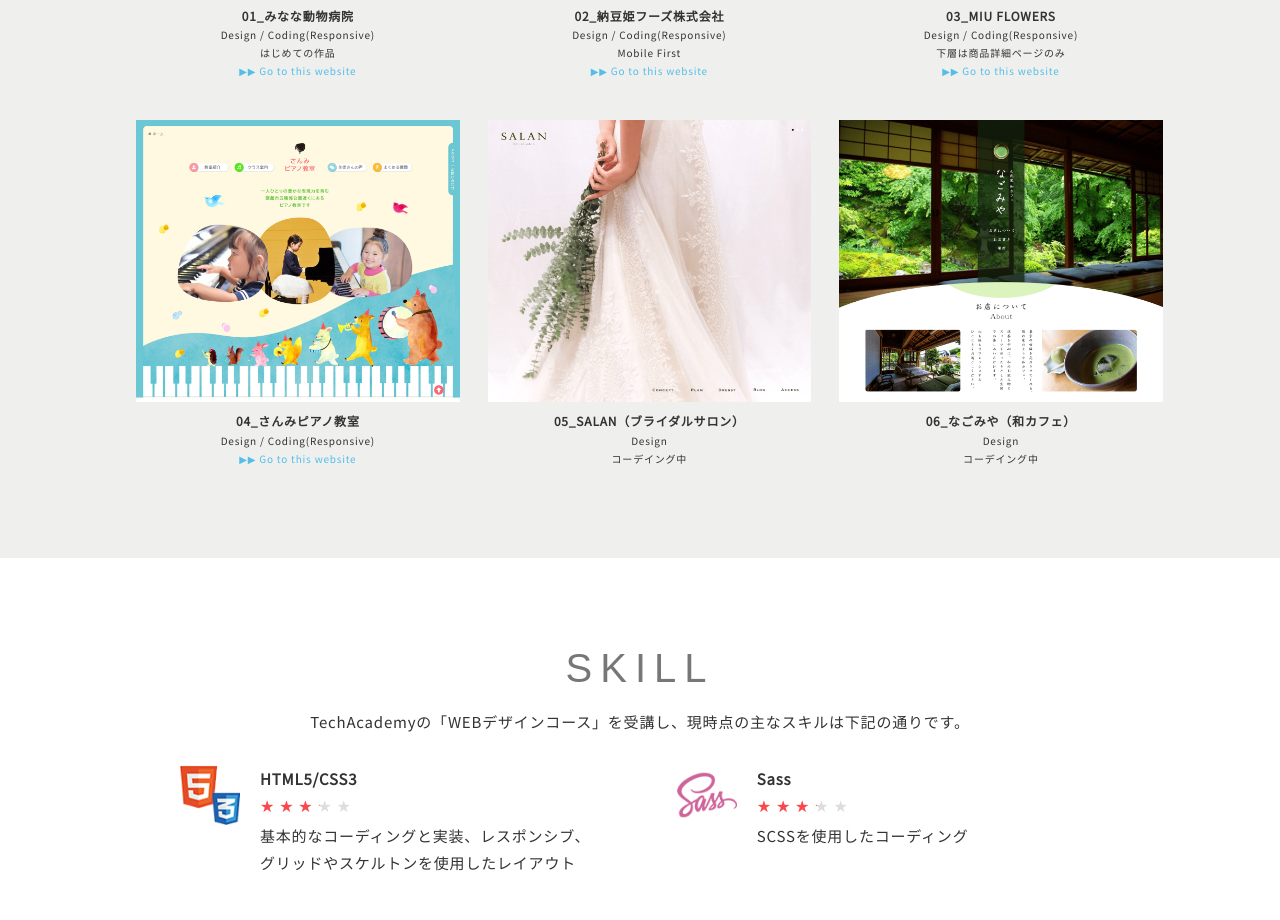
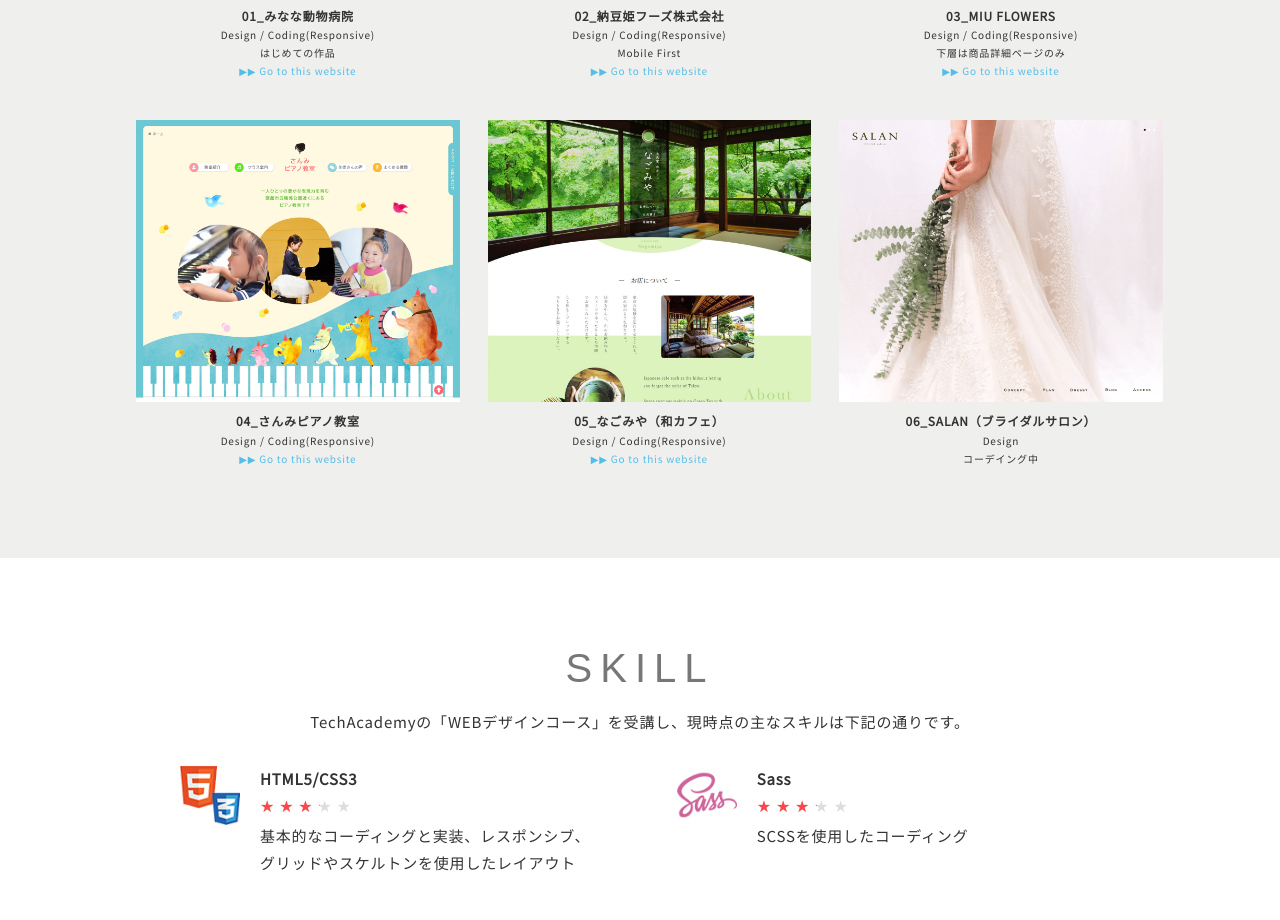
Before and after one commit to Violet773/Violet773.github.io, a plain HTML site: page index.html in a window 1280 px wide. Shown: the part 1870-2790 px from the top of the page. Drawn offline with nearby package versions, Linux system fonts and the light colour scheme; a web font is replaced by a local one.

Commit message:
add image

```diff
--- a/index.html
+++ b/index.html
@@ -140,21 +140,21 @@
                 </figcaption>
               </figure>
               <figure class="works-item">
+                <a href="img/works/wa2.jpg" data-size="1240x1080" class="works-image-wrapper works-link hover-action">
+                  <img class="works-image lazyload fadein" src="img/placeholder1.15x1.png" data-src="img/works/wa2.jpg" alt="" />
+                </a>
+                <figcaption class="works-body">
+                  <div class="works-title">05_なごみや（和カフェ）</div>
+                  <div class="works-text">Design / Coding(Responsive)<br></div>
+                  <div class="works-url"><a class="works-url-link" href="https://Violet773.github.io/cafe-site" target="_blank">▶▶ Go to this website</a>
+                </figcaption>
+              </figure>
+              <figure class="works-item">
                 <a href="img/works/bridal.png" data-size="1240x1080" class="works-image-wrapper works-link hover-action">
                   <img class="works-image lazyload fadein" src="img/placeholder1.15x1.png" data-src="img/works/bridal.png" alt="" />
                 </a>
                 <figcaption class="works-body">
-                  <div class="works-title">05_SALAN（ブライダルサロン）</div>
-                  <div class="works-text">Design<br>コーデイング中</div>
-                  <!--<div class="works-url">coding now</div>-->
-                </figcaption>
-              </figure>
-              <figure class="works-item">
-                <a href="img/works/wa.png" data-size="1240x1080" class="works-image-wrapper works-link hover-action">
-                  <img class="works-image lazyload fadein" src="img/placeholder1.15x1.png" data-src="img/works/wa.png" alt="" />
-                </a>
-                <figcaption class="works-body">
-                  <div class="works-title">06_なごみや（和カフェ）</div>
+                  <div class="works-title">06_SALAN（ブライダルサロン）</div>
                   <div class="works-text">Design<br>コーデイング中</div>
                   <!--<div class="works-url">coding now</div>-->
                 </figcaption>
```
Also changed, not shown: img/works/wa2.jpg (added).
